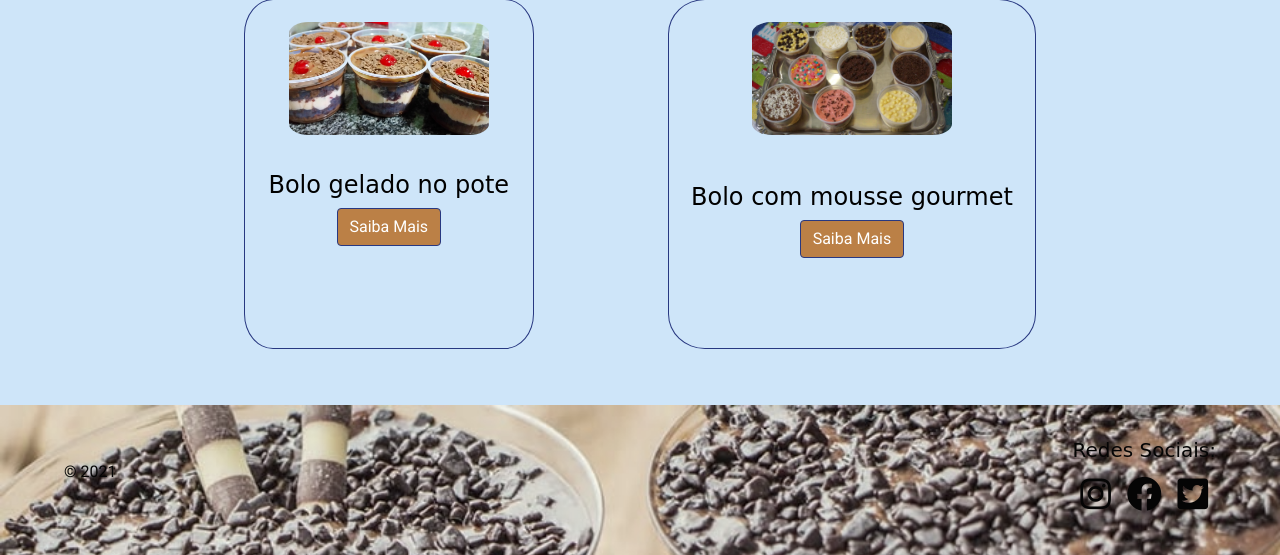
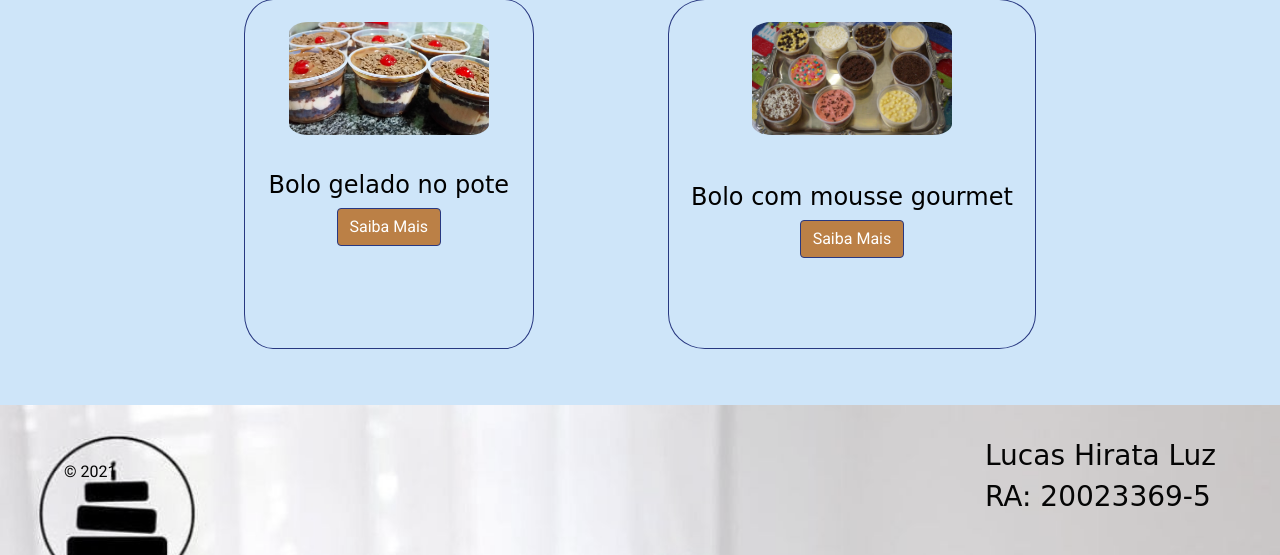
Before and after one commit to lhlindo/20023369-5_LucasHirataLuz, a PHP site: page /index.php in a window 1280 px wide. Shown: the part 1622-2177 px from the top of the page. Run offline with PHP 8.4, Linux system fonts and the light colour scheme; some libraries are stand-ins or nearby versions.

Commit message:
Atualizado o footer com meu RA e nome

```diff
--- a/index.php
+++ b/index.php
@@ -60,12 +60,8 @@ require('./functions/routes.php');
                 <p>&copy; <?=date('Y');?></p>
             </div>
             <div>
-                <h5>Redes Sociais:</h5>
-                <div class="social-media">
-                    <a href="#"> <i class="fab fa-instagram"></i></a>
-                    <a href="#"><i class="fab fa-facebook"></i></a>
-                    <a href="#"><i class="fab fa-twitter-square"></i></a>
-                </div>
+                <h3>Lucas Hirata Luz</h3>
+                <h3>RA: 20023369-5</h3>
             </div>
 
         </div>
```
Also changed, not shown: images/footer.jpg.
